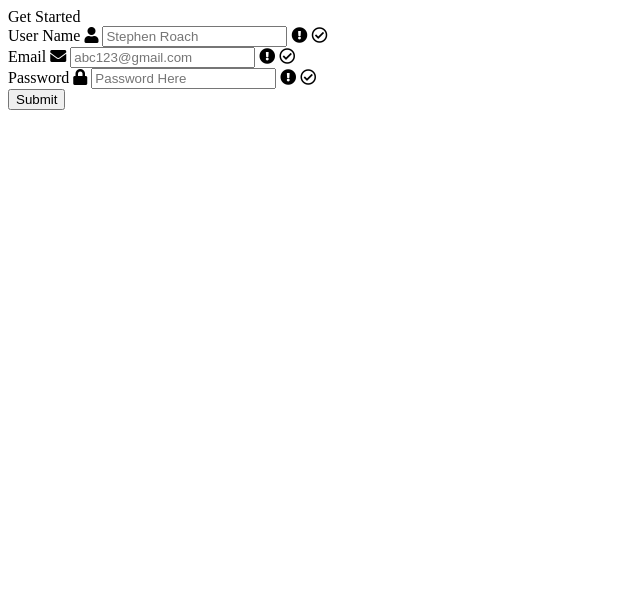
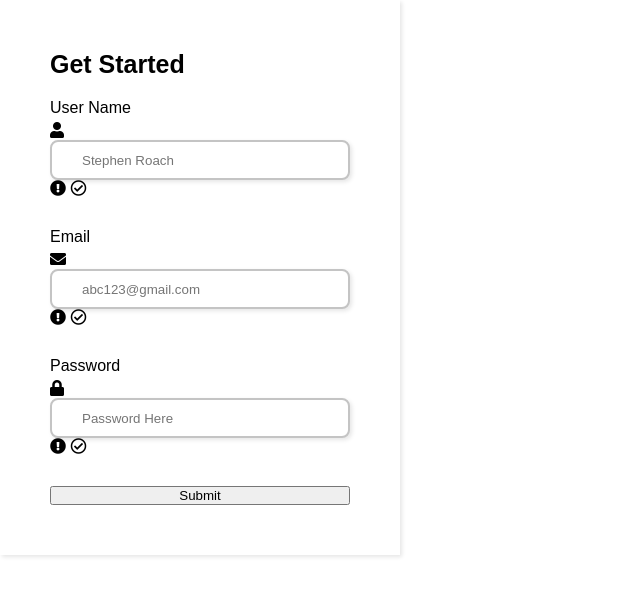
Before and after one commit to Stephen-Roach/form-validation, a plain HTML site: page index.html in a window 1280 px wide. Shown: the whole page, without its empty margins (0-640 px from the left). Drawn offline with Linux system fonts and the light colour scheme.

Commit message:
added styling for the form

```diff
--- a/index.html
+++ b/index.html
@@ -9,6 +9,7 @@
       href="https://cdnjs.cloudflare.com/ajax/libs/font-awesome/5.15.4/css/all.min.css"
       crossorigin="anonymous"
     />
+    <link rel="stylesheet" href="style.css" />
     <title>Form-Validation-Example</title>
   </head>
   <body>
--- a/style.css
+++ b/style.css
@@ -0,0 +1,48 @@
+* {
+  margin: 0;
+  padding: 0;
+  box-sizing: border-box;
+}
+
+body {
+  font-family: sans-serif;
+}
+
+form {
+  display: flex;
+  flex-direction: column;
+  justify-content: center;
+  max-width: 400px;
+  box-shadow: 2px 2px 4px rgba(0, 0, 0, 0.1);
+  padding: 50px;
+}
+
+.title {
+  font-size: 25px;
+  font-weight: bold;
+  margin-bottom: 20px;
+}
+
+label {
+  display: block;
+  margin-bottom: 5px;
+}
+
+form div input {
+  width: 100%;
+  height: 40px;
+  border-radius: 8px;
+  outline: none;
+  border: 2px solid #c4c4c4;
+  padding: 0 30px;
+  box-shadow: 2px 2px 4px rgba(0, 0, 0, 0.1);
+}
+
+form div {
+  position: relative;
+  margin-bottom: 15px;
+}
+
+input:focus {
+  border: 2px solid #f2796e;
+}
```
